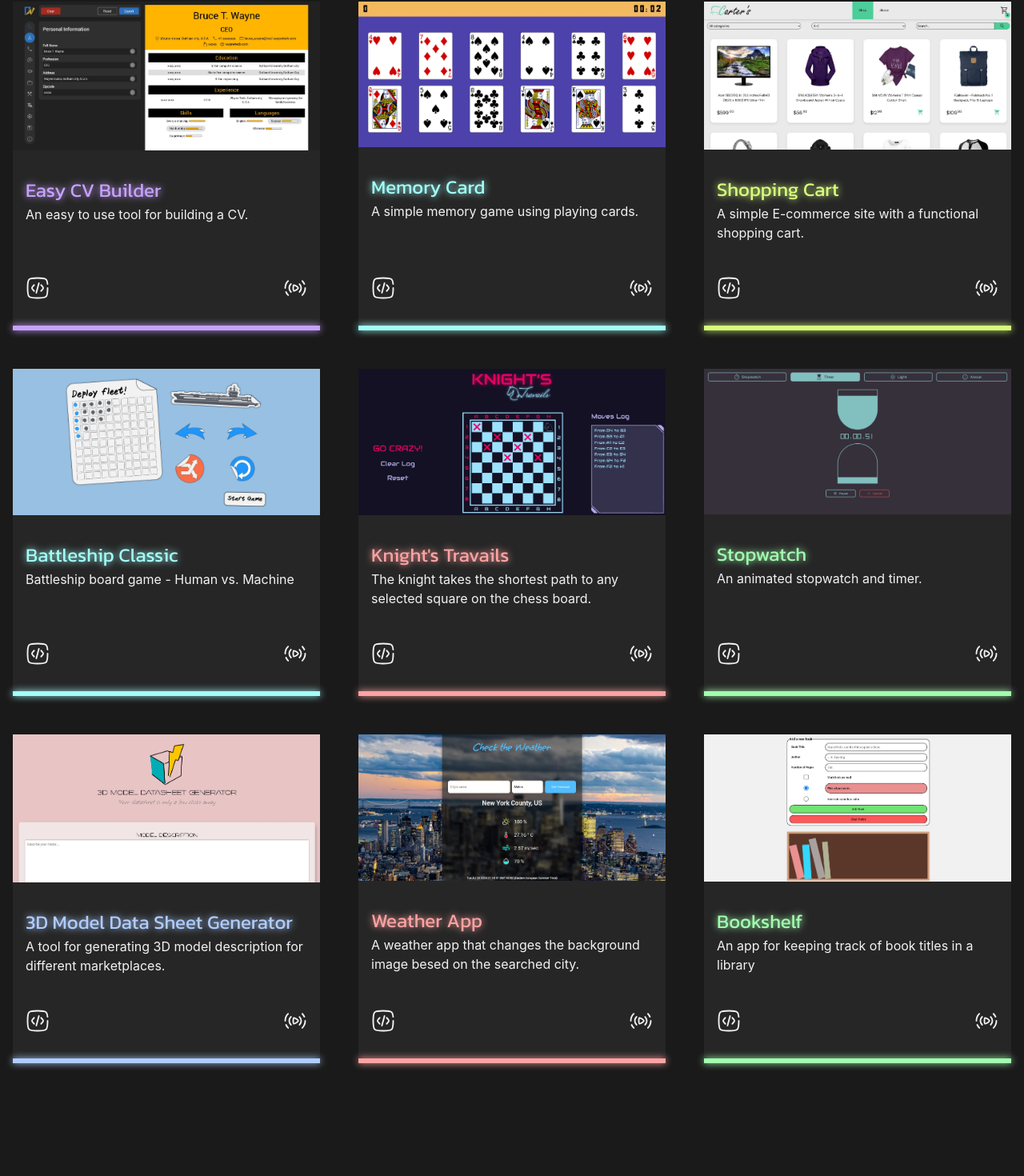
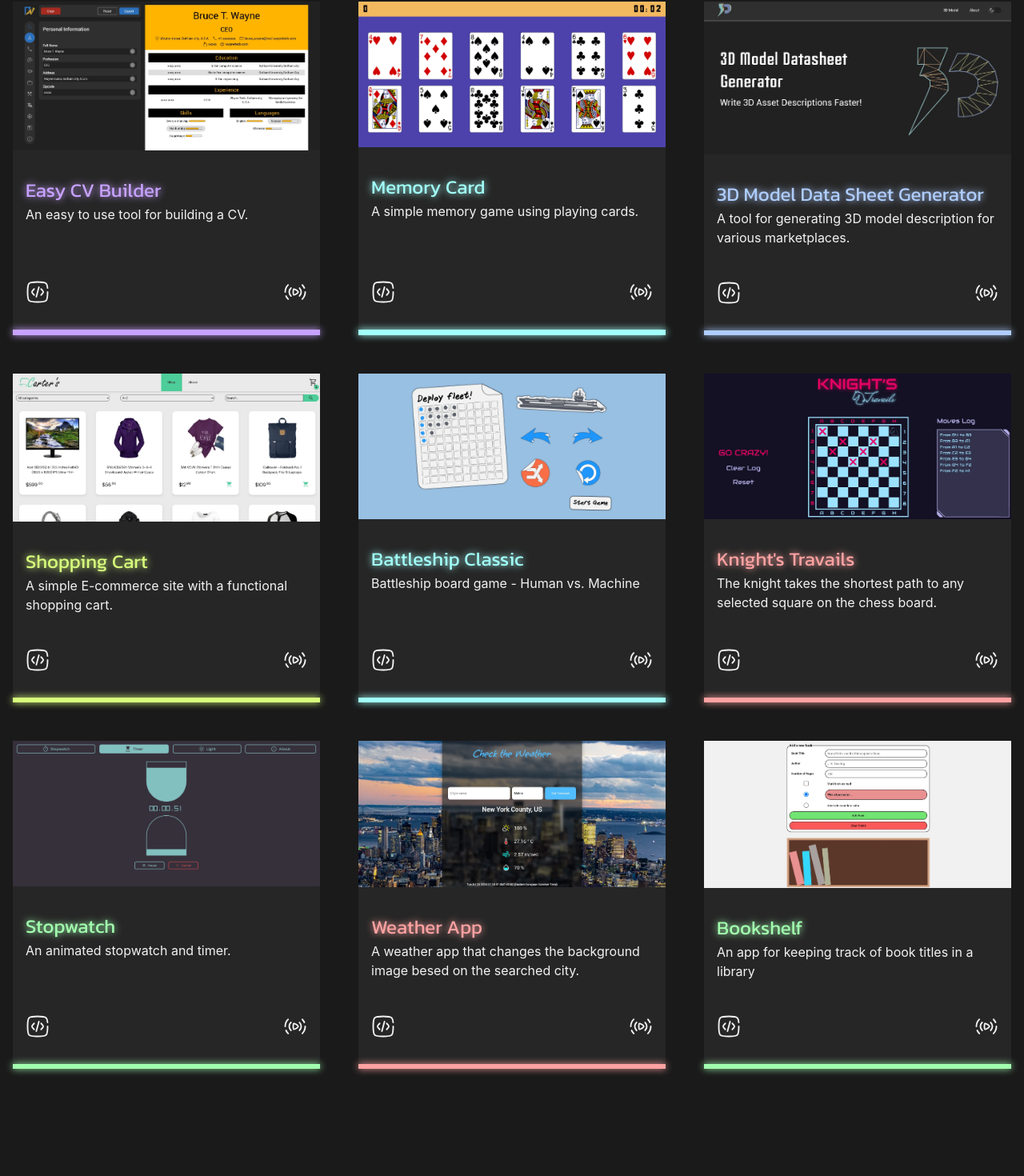
Before and after one commit to Diaa-E/portfolio, a React (Vite) app: page /web in a window 1280 px wide. Shown: the part 1842-3312 px from the top of the page at 80% size. Built offline with nearby package versions, Linux system fonts and the light colour scheme.

Commit message:
Update project info

```diff
--- a/src/data/webProjects.js
+++ b/src/data/webProjects.js
@@ -42,8 +42,8 @@ export const webProjects = [
         livePreview: "https://diaa-e.github.io/3d-model-data-sheet-generator/",
         source: "https://github.com/Diaa-E/3d-model-data-sheet-generator",
         image: threedModelDataSheetGeneratorImage,
-        description: "A tool for generating 3D model description for different marketplaces.",
-        tenRating: 5,
+        description: "A tool for generating 3D model description for various marketplaces.",
+        tenRating: 8,
         color: generateRandomNeonColor(),
     },
     {
```
Also changed, not shown: src/assets/images/3d_model_data_sheet_generator.webp.
